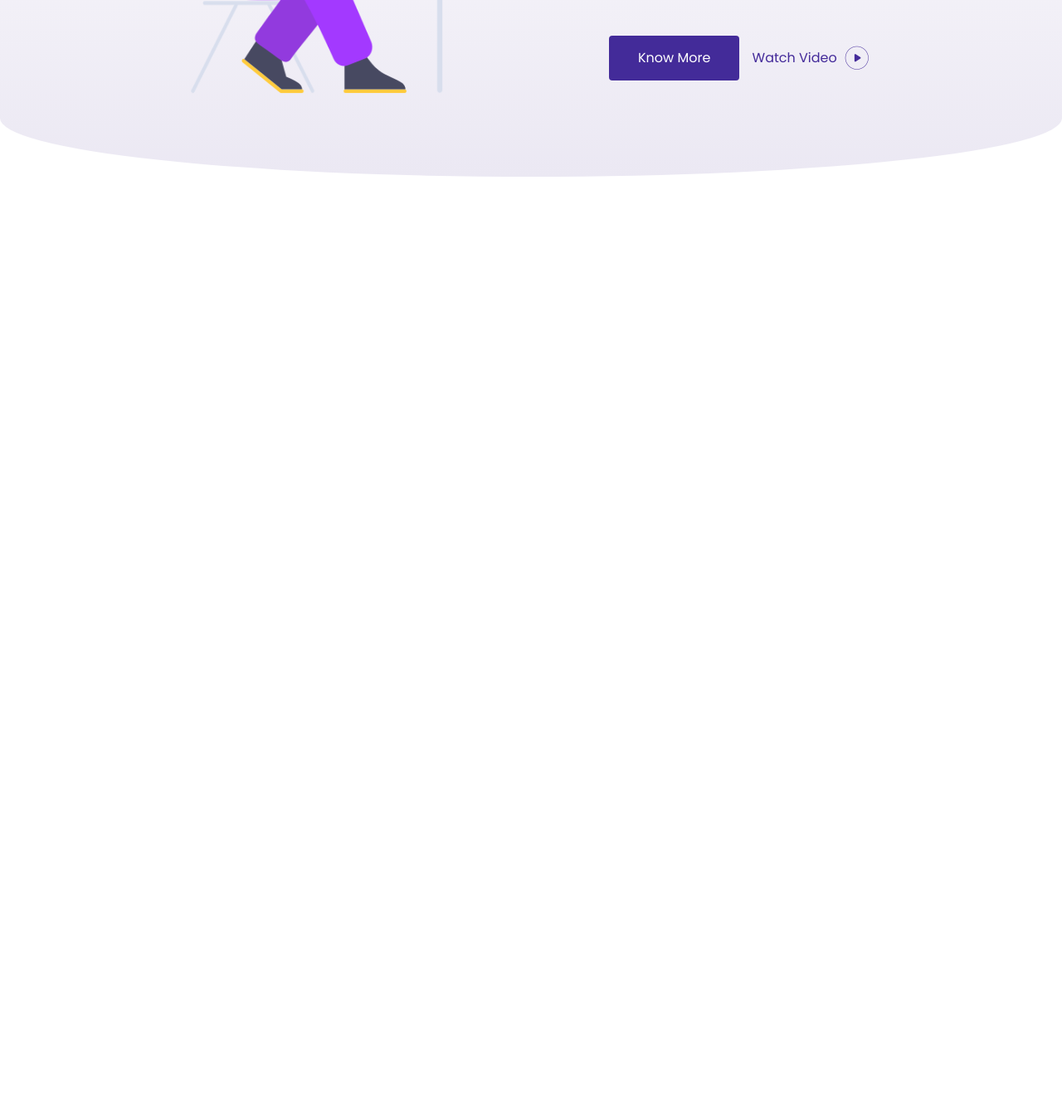
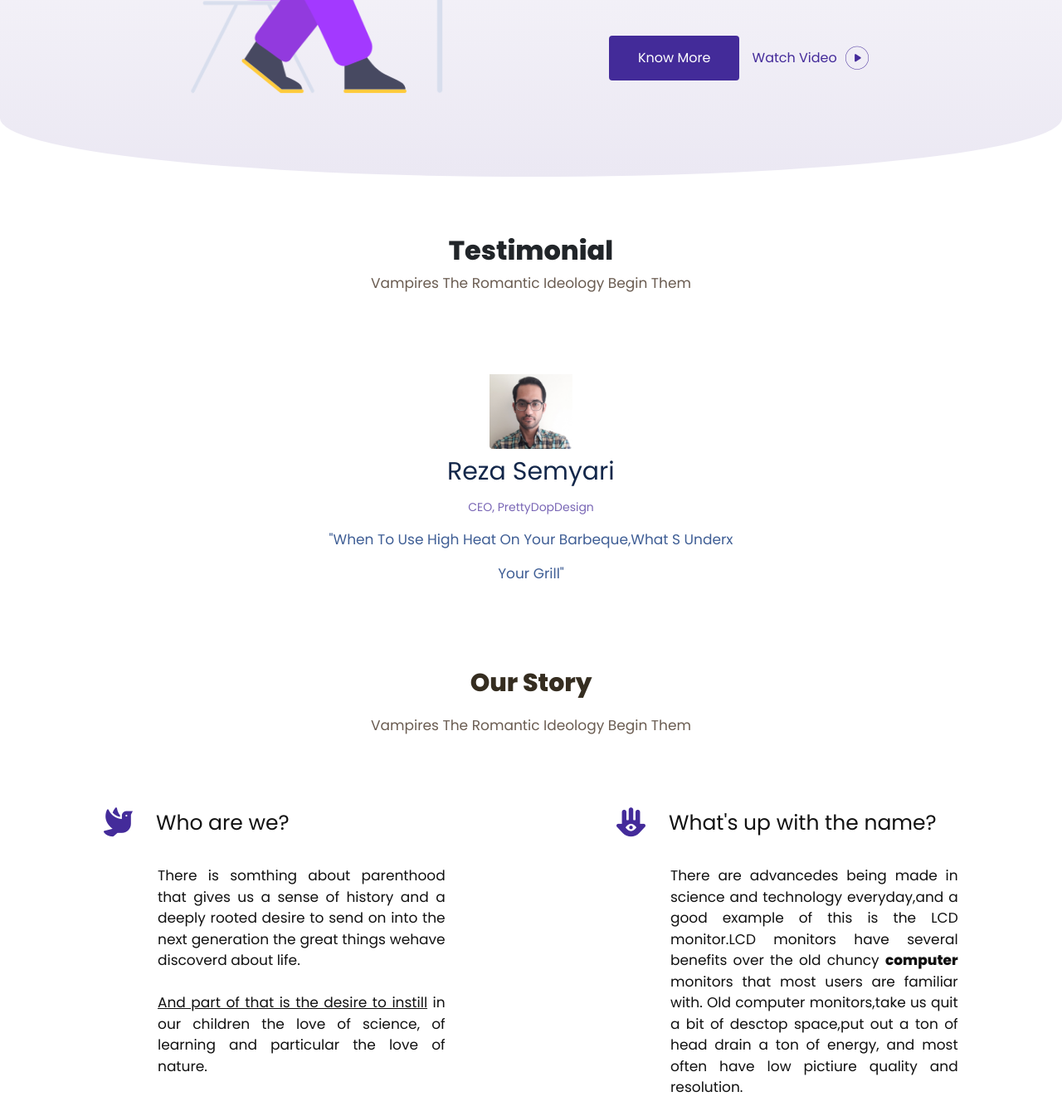
Before and after one commit to rezaSemyari70/maktab_Landing-page, a plain HTML site: page index.html in a window 1280 px wide. Shown: the part 1441-2780 px from the top of the page at 83% size. Before the commit the page ends 1654 px from the top, so only its background shows below. Drawn offline with nearby package versions, Linux system fonts and the light colour scheme; files whose address does not match are found by name.

Commit message:
add panel testimonial

```diff
--- a/css/style.css
+++ b/css/style.css
@@ -18,7 +18,6 @@
 }
 
 body {
-
     margin: 0px;
 }
 
@@ -205,3 +204,74 @@ p{
 .learnProtips p{
     color: #848486;
 }
+
+.testimonial{
+    display: flex;
+    flex-direction: column;
+    align-items: center;
+    position: relative;
+    top: 800px;
+    margin-top: 20px;
+    justify-content: center;
+
+}
+
+.descTestimonial{
+    display: flex;
+    flex-direction: column;
+    align-items: center;
+}
+
+.infoPic{
+    width: 100px;
+    height: 100px;
+    padding-top: 80px;
+}
+
+.info{
+    display: flex;
+    align-items: center;
+    flex-direction: column;
+}
+
+.info p:nth-child(2){
+    font-size: 30px !important;
+    font-weight: 500 !important;
+    padding-top: 5px;
+    margin-bottom: 10px !important;
+    color: #13274a;
+}
+
+.info p:nth-child(3){
+    font-size: 14px !important;
+    color: #7966b5;
+}
+
+.info p:nth-child(4) , p:nth-child(5){
+    color: #3f5e95;
+}
+
+.info p:nth-child(6){
+    font-size: 30px !important;
+    font-weight: bold !important;
+    color: #352d20;
+    padding-top: 80px;
+}
+
+.aboutUs{
+    display: flex;
+    flex-direction: row;
+    padding-top: 70px;
+}
+
+.headAbout p{
+    font-size: 25px !important;
+    font-weight: 500 !important;
+    padding-left: 28px;
+    color: #111111 !important;
+}
+
+.descAbout{
+    color: #111111 !important;
+    padding-left: 65px !important;
+}
--- a/index.html
+++ b/index.html
@@ -87,12 +87,12 @@
                     </section>
                 </section>
             </div>
-            <div class="learnProtips clearfix border-0 d-flex justify-content-center">
+            <div class="learnProtips d-flex  clearfix border-0 justify-content-center">
                 <img class="learnPic float-left " src="./image/illustrator.png" alt="" data-aos="fade-right"
                     data-aos-offset="300" data-aos-easing="ease-in-sine">
                 <section class="learnTopic float-right offset-1">
-                    <h2 class="headTopic font-weight-bold" data-aos="fade-zoom-in" data-aos-easing="ease-in-back" data-aos-delay="100"
-                        data-aos-offset="0">Learn with Protips</h2>
+                    <h2 class="headTopic font-weight-bold" data-aos="fade-zoom-in" data-aos-easing="ease-in-back"
+                        data-aos-delay="100" data-aos-offset="0">Learn with Protips</h2>
                     <p class="d-flex align-items-center" data-aos="fade-left" data-aos-duration="500"><span
                             class="icon-tick "></span>Beyond The Naked Eye</p>
                     <p class="d-flex align-items-center" data-aos="fade-left" data-aos-duration="800"><span
@@ -109,11 +109,59 @@
                         Pocket</p>
                     <p class="d-flex align-items-center" data-aos="fade-left" data-aos-duration="2000"><span
                             class="icon-tick"></span>What S Your Grill</p>
-                    <section class="knowMore " >
+                    <section class="knowMore ">
                         <button class="btnLearnMore rounded text-white" data-aos="zoom-in-right">Know More</button>
-                        <span class="d-flex align-items-center" data-aos="fade-right"
-                        data-aos-offset="300"
-                        data-aos-easing="ease-in-sine">Watch Video<span class="icon-playSign d-flex" data-aos="zoom-out"></span></span>
+                        <span class="d-flex align-items-center" data-aos="fade-right" data-aos-offset="300"
+                            data-aos-easing="ease-in-sine">Watch Video<span class="icon-playSign d-flex"
+                                data-aos="zoom-out"></span></span>
+                    </section>
+                </section>
+            </div>
+            <div class="testimonial">
+                <section class="descTestimonial">
+                    <h2 class="font-weight-bold " data-aos="fade-up" data-aos-anchor-placement="center-bottom">
+                        Testimonial</h2>
+                    <p>Vampires The Romantic Ideology Begin Them</p>
+                </section>
+                <section class="info">
+                    <img class="infoPic img-fluid rounded" src="./image/20200214_115400.jpg" alt=""
+                        data-aos="zoom-out-down">
+                    <p data-aos="zoom-out-right">Reza Semyari</p>
+                    <p data-aos="fade-up" data-aos-duration="1300">CEO, PrettyDopDesign</p>
+                    <p data-aos="fade-up" data-aos-duration="1600">"When To Use High Heat On Your Barbeque,What S Underx
+                    </p>
+                    <p data-aos="fade-up" data-aos-duration="1900">Your Grill"</p>
+                    <p data-aos="fade-up" data-aos-duration="2200">Our Story</p>
+                    <p data-aos="fade-up" data-aos-duration="2400">Vampires The Romantic Ideology Begin Them</p>
+                </section>
+                <section class="aboutUs flex-row d-flex clearfix d-inline ">
+                    <section class="d-inline flex-row float-left col-5 text-justify">
+                        <section class="headAbout d-flex " data-aos="zoom-in-up">
+                            <span class="icon-bird"></span>
+                            <p class="pb-3 font-weight-bold">Who are we?</p>
+                        </section>
+                        <p class="descAbout " data-aos="zoom-in">There is somthing about parenthood that gives us
+                            a sense of history and a deeply rooted desire to
+                            send on into the next generation the great things wehave discoverd about life.<br><br>
+                            <span style=" text-decoration: underline">And part of that is the desire to instill</span>
+                            in our children the love of science, of
+                            learning
+                            and
+                            particular the love of nature.</p>
+                    </section>
+                    <section class="d-inline flex-row float-right col-5 text-justify  offset-2">
+                        <section class="headAbout d-flex " data-aos="zoom-in-up">
+                            <span class="icon-hand"></span>
+                            <p class="pb-3 font-weight-bold">What's up with the name?</p>
+                        </section>
+                        <p class="descAbout " data-aos="zoom-in">There are advancedes being made in science and
+                            technology everyday,and a good example of this is
+                            the LCD monitor.LCD monitors have several benefits over the old chuncy
+                            <strong>computer</strong>
+                            monitors that most
+                            users are familiar with. Old computer monitors,take us quit a bit of desctop space,put out a
+                            ton of head drain a ton of energy, and most often have low pictiure quality and resolution.
+                        </p>
                     </section>
                 </section>
             </div>
```
Also changed, not shown: image/20200214_115400.jpg (added).
